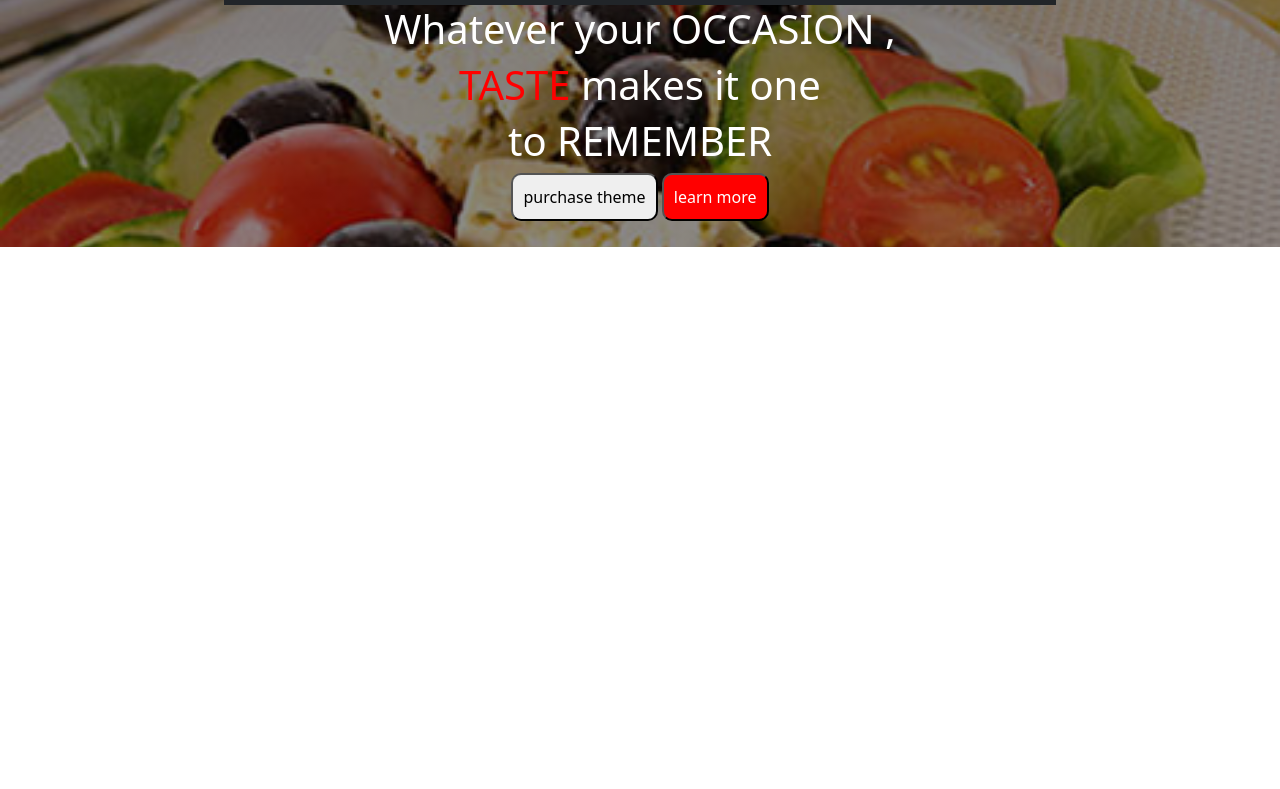
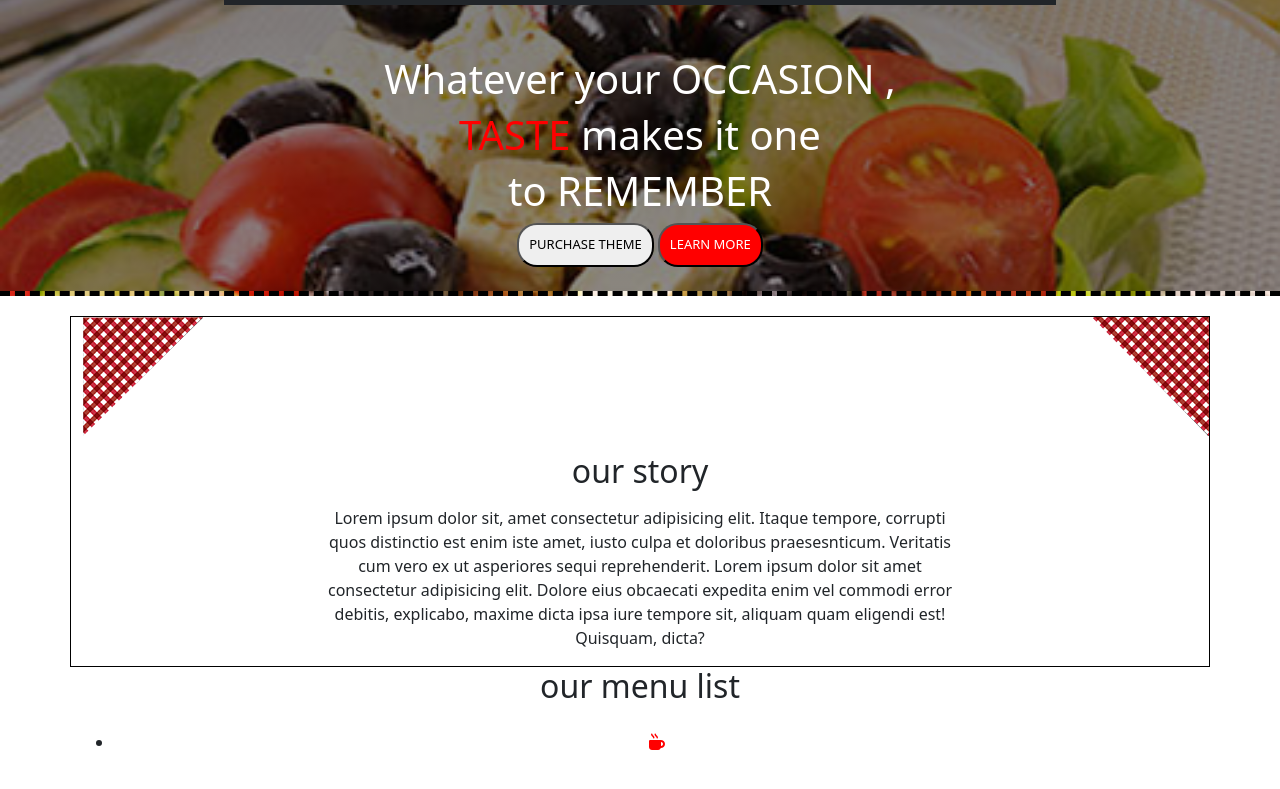
Before and after one commit to hilal193/cs-site-chef-20, a website: page index.html in a window 1280 px wide. Shown: the part 119-908 px from the top of the page. Before the commit the page ends 800 px from the top, so only its background shows below. Drawn offline with nearby package versions, Linux system fonts and the light colour scheme.

Commit message:
still section1

```diff
--- a/index.html
+++ b/index.html
@@ -35,6 +35,7 @@
                   </li>
                   <li class="nav-item">
                     <a class="nav-link active" aria-current="page" href="#">RESERVATION</a>
+
                   </li>
                   <li class="nav-item">
                     <a class="nav-link active" aria-current="page" href="#">BLOG</a>
@@ -82,12 +83,64 @@
               </div>
               <div class="bouton_header ">
                   <button>purchase theme</button>
-                  <button>learn more</button>
+                  <button class="bouton_2">learn more</button>
               </div>
 
           </div>
     </header>
 
+    <section class="carte_menu">
+        <div class="c1 container">
+            <div class="row">
+                <!-- haut gauche -->
+                <div class="col">
+                    <img class="img-fluid" src="./public/img/box-left-top.png" alt="image-gauche-haut">
+                </div>
+                <!-- haut droite -->
+                <div class="col">
+                    <img class="ht_dr img-fluid" src="./public/img/box-right-top.png" alt="image-droite-haut">
+                </div>
+
+                <div class="col-12 pb-3 d-flex align-items-center flex-column text-center">
+                    <h2 class="pt-3 mb-0 text-center"><span class="color_rec">our</span> story</h2>
+                </div>
+            </div>
+
+                <div class="container">
+                    <div class="row">
+                        <div class="col text-center margin_GD">
+                            <p>Lorem ipsum dolor sit, amet consectetur adipisicing elit. Itaque tempore, corrupti quos distinctio est enim iste amet, iusto culpa et doloribus praesesnticum. Veritatis cum vero ex ut asperiores sequi reprehenderit. Lorem ipsum dolor sit amet consectetur adipisicing elit. Dolore eius obcaecati expedita enim vel commodi error debitis, explicabo, maxime dicta ipsa iure tempore sit, aliquam quam eligendi est! Quisquam, dicta?</p>
+                        </div>
+                    </div>
+
+
+
+
+                </div>
+
+
+        </div>
+
+        <div class="container">
+            <div class="row">
+                <div class="col pb-3 text-center">
+                    <h2>our menu list</h2>
+                </div>
+            </div>
+
+            <div class="row">
+                <div class="col">
+                    <ul>
+                        <li class="col text-center">
+                            <a href="">
+                                <i class="fas fa-mug-hot" style="color: red;"></i>
+                            </a>
+                        </li>
+                    </ul>
+                </div>
+            </div>
+        </div>
+    </section>
 
     <!-- script -->
     <script src="./node_modules/bootstrap/dist/js/bootstrap.js"></script>
--- a/src/scss/modules/_header.scss
+++ b/src/scss/modules/_header.scss
@@ -7,12 +7,17 @@ header{
     display: flex;
     justify-content: center;
     align-items: center;
+    border-bottom: 5px dashed black;
+    // border-bottom: 10px dotted black;
     // padding: 50px 70px ;
     ul{
         border-top: 1px solid white;
         border-bottom: 1px solid white;
     }
+
+
     .text_super{
+        padding-top: 50px;
         display: flex;
         flex-direction: column;
         align-items: center;
@@ -23,9 +28,11 @@ header{
     }.color_red{
         color: red;
     }button{
-        border-radius: 10px;
+        border-radius: 20px;
         padding: 10px;
         margin-bottom: 10%;
+        font-size: small;
+        text-transform: uppercase;
         &:last-of-type{
             background-color: red;
             color: white;
--- a/src/scss/modules/_section1.scss
+++ b/src/scss/modules/_section1.scss
@@ -0,0 +1,16 @@
+.carte_menu{
+    padding-top: 20px;
+    padding-bottom: 20px;
+}.c1{
+    position: relative;
+    border: 1px solid black;
+    .margin_GD{
+        margin-left: 20%;
+        margin-right: 20%;
+    }
+
+    .ht_dr{
+        position: absolute;
+        right: 0;
+    }
+}
```
Also changed, not shown: public/css/app.css, 1 other file.
